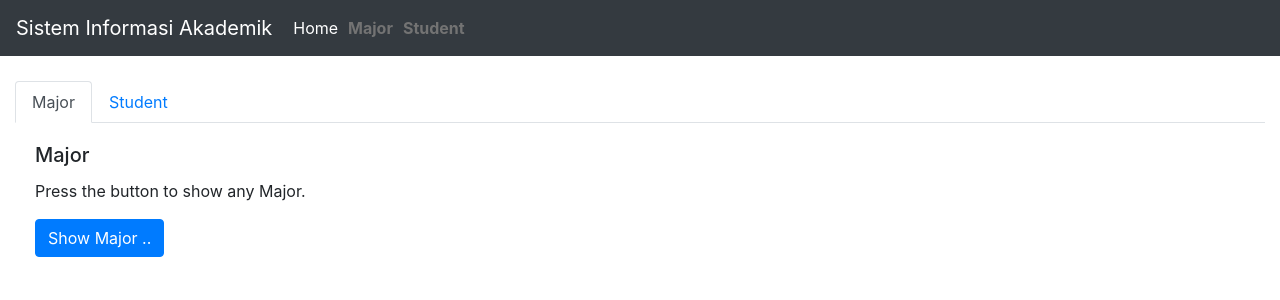
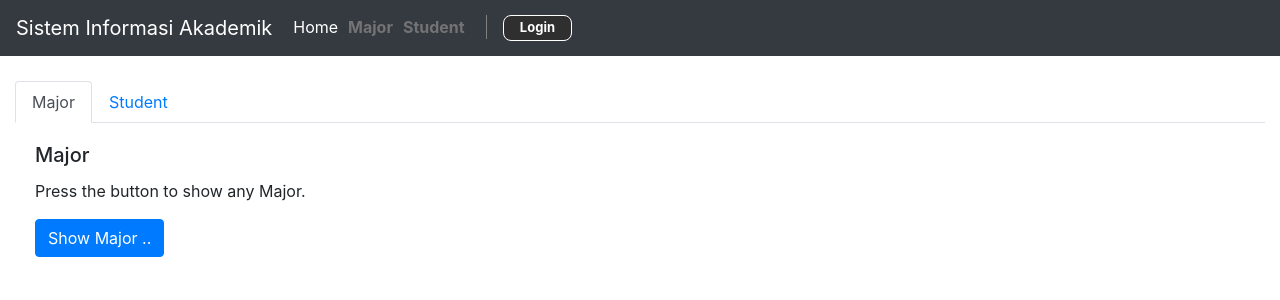
Before and after one commit to YeremiaJoy/Sistem-Informasi-Akademik-SIA, a React (Create React App) app in the folder front-end/: page / in a window 1280 px wide. Shown: the top 300 px of the page. Built offline with nearby package versions, Linux system fonts and the light colour scheme.

Commit message:
login button

```diff
--- /dev/null
+++ b/front-end/src/component/Login/Login.jsx
@@ -0,0 +1,2 @@
+import React from "react"
+import axios from "axios"
--- /dev/null
+++ b/front-end/src/component/Navbar/NavbarComponent.css
@@ -0,0 +1,53 @@
+.activeStyle {
+    text-decoration: none;
+    color: #ffffff;
+    padding-right: 5px;
+    padding-left: 5px;
+}
+
+.activeStyle:hover{
+    text-decoration: none;
+    color: #ffffff;
+}
+
+.navitem {
+    text-decoration: none;
+    color: #737373;
+    font-weight: bold;
+    padding-right: 5px;
+    padding-left: 5px;
+}
+
+.navitem:hover{
+    text-decoration: none;
+    color: grey;
+    opacity: 50%;
+}
+
+.login {
+    width: 47%;
+    height: 26px;
+    padding: 2px 16px;
+    font-weight: 700;
+    border-radius: 8px;
+    font-size: 13px;
+    background: #2f2f2f;
+    color: white;
+    cursor: pointer;
+    border: 1px solid white;
+    text-decoration: none;
+}
+.login:hover {
+    text-decoration: none;
+    background: #ffffff;
+    color: #2f2f2f;
+    transition: 0.5s ease;
+}
+
+.batas {
+    width: 1.2px;
+    min-Width: 1.2px;
+    height: 24px;
+    background: rgb(128, 128, 128);
+    margin: 0px 16px 0px 16px;
+}
--- a/front-end/src/component/Navbar/NavbarComponent.jsx
+++ b/front-end/src/component/Navbar/NavbarComponent.jsx
@@ -1,25 +1,10 @@
-import React, { Component } from "react"
+import React from "react"
 import { Navbar, Nav } from "react-bootstrap"
 import { Link } from 'react-router-dom'
 import { NavbarData } from '../Navbar/NavbarComponentData'
+import "./NavbarComponent.css"
 
 const NavbarComponent = () => {
-    const style={
-        activeStyle: {
-            color: '#ffffff',
-            textDecoration: "none",
-            paddingRight: '5px',
-            paddingLeft: '5px'
-        },
-        navitem: {
-        color: '#737373',
-        fontWeight: 'bold',
-        textDecoration: "none",
-        paddingRight: '5px',
-        paddingLeft: '5px'
-    }
-    };
-
 
 return (
     <Navbar bg="dark" variant="dark">
@@ -28,8 +13,8 @@ const NavbarComponent = () => {
             {NavbarData.map((val, key) => {
                 return (
                     <Link
-                            key={key}
-                            to={val.link} style={window.location.pathname == val.link ? style.activeStyle : style.navitem}
+                        key={key} style={{textDecoration: "none"}}
+                        to={val.link} className={window.location.pathname == val.link ? "activeStyle" : "navitem"}
                         onClick={() => { window.location.pathname = val.link; }}
                     >
                         <div>{val.name}</div>
@@ -38,6 +23,8 @@ const NavbarComponent = () => {
             }
             )
             }
+            <div className="batas"></div>
+            <Link to="/login" className="login">Login</Link>
             </Nav>
     </Navbar>
 );
```
Lines whose indentation alone changed are shown as unchanged.
